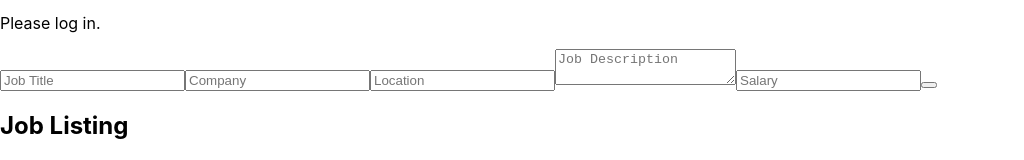
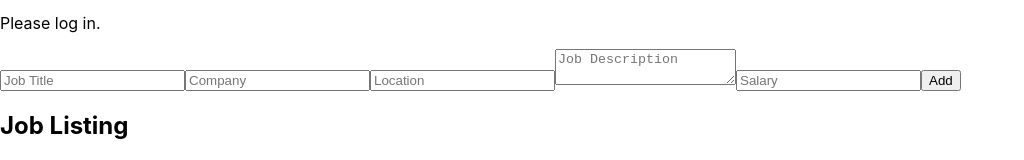
Before and after one commit to Bellagirl-maker/dev-connect, a React (Create React App) app: page / in a window 1280 px wide. Shown: the part 147-307 px from the top of the page, without its empty margins (0-1024 px from the left). Built offline with nearby package versions, Linux system fonts and the light colour scheme.

Commit message:
Update JobForm

```diff
--- a/src/components/JobForm.tsx
+++ b/src/components/JobForm.tsx
@@ -52,7 +52,7 @@ const JobForm = () => {
                 value={salary}
                 onChange={(e) => setSalary(e.target.value)}
             />
-            <button type='submit'></button>
+            <button type='submit'>Add</button>
       </form>
 
 
```
